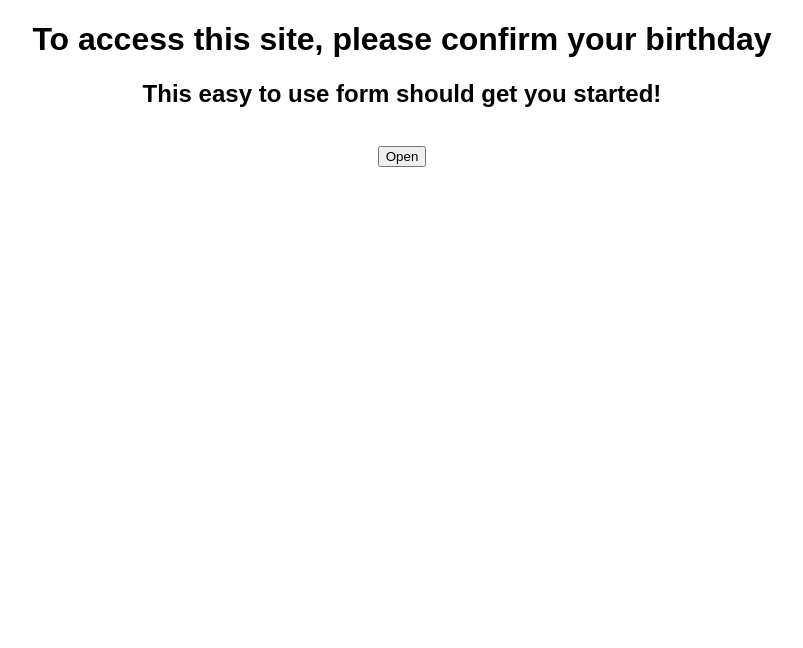
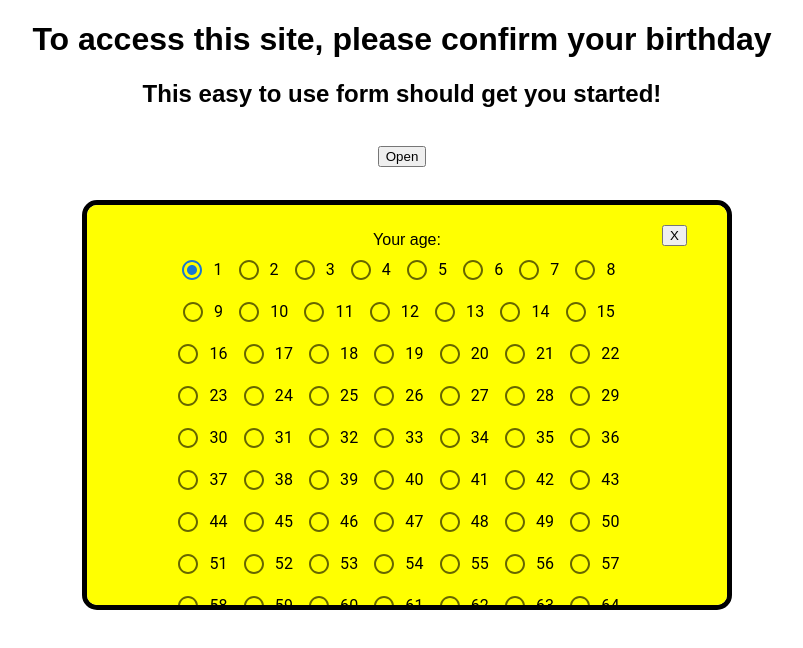
Before and after one commit to connkat/theyellowdubmarine, a React (Create React App) app: page / in a window 1280 px wide. Shown: the top 648 px of the page, without its empty margins (238-1041 px from the left). Built offline with nearby package versions, Linux system fonts and the light colour scheme.

Commit message:
CSS and modal scrolling

```diff
--- a/package.json
+++ b/package.json
@@ -3,6 +3,9 @@
   "version": "0.1.0",
   "private": true,
   "dependencies": {
+    "@emotion/react": "^11.11.0",
+    "@emotion/styled": "^11.11.0",
+    "@mui/material": "^5.13.1",
     "@testing-library/jest-dom": "^5.16.5",
     "@testing-library/react": "^13.4.0",
     "@testing-library/user-event": "^13.5.0",
@@ -10,6 +13,7 @@
     "@types/node": "^16.18.31",
     "@types/react": "^18.2.6",
     "@types/react-dom": "^18.2.4",
+    "mui": "^0.0.1",
     "react": "^18.2.0",
     "react-dom": "^18.2.0",
     "react-scripts": "5.0.1",
--- a/src/App.tsx
+++ b/src/App.tsx
@@ -4,11 +4,10 @@ import "./styles.css";
 import AnnoyingModal from "./components/AnnoyingModal";
 
 export default function App() {
-	const [modal, setModal] = useState(false);
+	const [modal, setModal] = useState(true);
 
 	function setHandleModal(): void {
 		setModal(prevModal => !prevModal);
-		console.log(modal);
 	}
 
 	return (
--- a/src/components/AnnoyingModal.tsx
+++ b/src/components/AnnoyingModal.tsx
@@ -1,4 +1,6 @@
 import { useState } from "react";
+
+import RadioButton from "./RadioButton";
 import "./annoyingModal.css";
 
 type AnnoyingModalProps = {
@@ -6,83 +8,48 @@ type AnnoyingModalProps = {
 };
 
 export default function AnnoyingModal(props: AnnoyingModalProps) {
-	const [name, setName] = useState("");
-	const [password, setPassword] = useState(
-		"SlQyH9QNnY49EMezaH2g3scwihOTH9MJwhrm8bsBy7IXOgZKKLrz1RklVBzescHIZwNYwmT9DBVFEHoSdfmIX91jMRKyo2tUXzfI"
-	);
-	const [length, setLength] = useState(1);
-	const [active, setActive] = useState(false);
+	const [age, setAge] = useState("");
 
-	function handleNameChange(event: any) {
-		const value = event.target.value;
-		if (value.length === length - 1) setName(value);
+	function handleSubmit(event: any) {
+		setAge(event);
+		props.setHandleModal()
 	}
 
-	function handleLongerClick(value: any) {
-		setLength(length + 1);
-		setActive(!active);
+	function createAge() {
+		let output = [];
+		for (let i = 1; i <= 100; i++) {
+			output.push(i);
+		}
+		return output;
 	}
 
-	function handlePasswordChange(event: any) {
-		const value = event.target.value;
-
-		if (value.length <= password.length) {
-			setPassword(value);
-		}
-	}
-
-	function handleSubmit(event: any) {
-		console.log(event);
-	}
+	const ages = createAge();
 
 	return (
 		<div className="AnnoyingModal">
-			<div>
+			<div className="modal-overlay" id="modal-overlay"></div>
+			<div className="modal-container">
+				<div className="modal-container-controls">
 					<button type="submit" onClick={props.setHandleModal}>
 						X
 					</button>
 				</div>
-			<h1>Welcome to this free service</h1>
-			<h2>This easy to use form should get you started!</h2>
-
+				<div className="modal-container-content">
+					<div>
+						<label>Your age:</label>
+					</div>
 					<form>
-				<label>Your name</label>
-				<br />
-				<input type="text" value={name} onChange={handleNameChange}></input>
-				<br />
-				<small>Name length should be: {length - 1}</small>
-
+						{ages.map((age, index) => (
+							<RadioButton value={age} lable={age} key={index} />
+						))}
 						<div>
-					<input
-						type="checkbox"
-						checked={active}
-						onChange={handleLongerClick}
-					></input>
-					<label>My name is longer</label>
-				</div>
-
-				<br />
-				<br />
-
-				<div>
-					<label>Password</label>
-					<br />
-					<input
-						type="text"
-						value={password}
-						onChange={handlePasswordChange}
-					></input>
-				</div>
-
-				<br />
-				<br />
-
-				<div>
-					<button type="submit" onSubmit={handleSubmit}>
-						Registreer
+							<button type="submit" onClick={handleSubmit} value={age}>
+								Submit
 							</button>
 						</div>
 					</form>
 				</div>
+			</div>
+		</div>
 	);
 }
--- /dev/null
+++ b/src/components/RadioButton.tsx
@@ -0,0 +1,26 @@
+import Radio from "@mui/material/Radio";
+import RadioGroup from "@mui/material/RadioGroup";
+import FormControlLabel from "@mui/material/FormControlLabel";
+import FormControl from "@mui/material/FormControl";
+
+type Props = {
+	value: number;
+	lable: number;
+};
+export default function RadioButton(props: Props) {
+	return (
+		<FormControl>
+			<RadioGroup
+				aria-labelledby="radio-buttons-group-label"
+				defaultValue="1"
+				name="radio-buttons-group"
+			>
+				<FormControlLabel
+					value={props.value}
+					control={<Radio />}
+					label={props.lable}
+				/>
+			</RadioGroup>
+		</FormControl>
+	);
+}
--- a/src/components/annoyingModal.css
+++ b/src/components/annoyingModal.css
@@ -3,11 +3,147 @@
 	left: 25%;
 	top: 25%;
 	display: flex;
-	align-items:center;
+	align-items: center;
 	justify-content: center;
 	background-color: rgb(255, 255, 1);
 	height: 50%;
 	width: 50%;
 	border-radius: 15px;
 	border: 5px solid black;
+	overflow-y: auto;
 }
+
+.header {
+	text-align: center;
+}
+
+.main-container {
+	margin: 50px 20px;
+	text-align: center;
+}
+
+.main-container > div {
+	margin-top: 50px;
+}
+
+.modal-open-button {
+	cursor: pointer;
+	padding: 20px;
+	border-radius: 25px;
+	border: 0px;
+	color: white;
+	box-shadow: 10px 10px 10px 0px rgba(55 55 55 / 20%);
+	opacity: 0.8;
+}
+
+.modal-open-button:hover {
+	opacity: 1;
+	transform: translate3D(0, -1px, 0) scale(1.03);
+}
+
+.modal-open-button.modal-open-button-default {
+	background-color: black;
+}
+
+.modal-overlay {
+	display: none;
+	position: fixed;
+	top: 0;
+	left: 0;
+	z-index: 100;
+	width: 100%;
+	height: 100%;
+}
+
+.modal-overlay.modal-overlay-visible {
+	display: block;
+}
+
+.modal-container {
+	padding: 10vh;
+	padding-top: 50vh;
+
+}
+
+.modal-container.modal-container-visible {
+	display: block;
+}
+
+#modal-container-not-scrollable.modal-container {
+	color: red;
+}
+
+#modal-container-scrollable.modal-container {
+	color: green;
+}
+
+.modal-container .modal-container-controls {
+	position: absolute;
+	right: 40px;
+	top: 20px;
+}
+
+.modal-container .modal-container-controls .modal-container-close-button {
+	background-color: red;
+	opacity: 0.7;
+	color: white;
+	border-radius: 25px;
+	padding: 10px;
+	border: 0px;
+}
+
+.modal-container .modal-container-controls .modal-container-close-button:hover {
+	opacity: 1;
+	transform: translate3D(0, -1px, 0) scale(1.03);
+	cursor: pointer;
+}
+
+#modal-container-not-scrollable.modal-container .modal-container-content,
+#modal-container-scrollable.modal-container .modal-container-content {
+	margin: 40px;
+	text-align: justify;
+}
+
+#modal-container-scrollable.modal-container
+	.modal-container-content
+	.modal-container-content-no-scroll {
+	margin: 30px;
+}
+
+#modal-container-scrollable.modal-container
+	.modal-container-content
+	.modal-container-content-scroll {
+	position: absolute;
+	width: auto;
+	height: calc(100% - 140px);
+	overflow-y: auto;
+	margin: 10px 30px 30px 30px;
+	padding: 0px 20px 0px 0px;
+}
+
+#modal-container-scrollable.modal-container
+	.modal-container-content
+	.modal-container-content-scroll::-webkit-scrollbar {
+	width: 10px;
+}
+
+#modal-container-scrollable.modal-container
+	.modal-container-content
+	.modal-container-content-scroll::-webkit-scrollbar-track {
+	box-shadow: inset 0 0 2px #333;
+	border-radius: 10px;
+}
+
+#modal-container-scrollable.modal-container
+	.modal-container-content
+	.modal-container-content-scroll::-webkit-scrollbar-thumb {
+	background: rgba(51, 51, 51, 0.8);
+	opacity: 0.6;
+	border-radius: 10px;
+}
+
+#modal-container-scrollable.modal-container
+	.modal-container-content
+	.modal-container-content-scroll::-webkit-scrollbar-thumb:hover {
+	background: rgba(51, 51, 51, 1);
+}
```
Also changed, not shown: 1 other file (tests, documents, lock files or other folders). Lines whose indentation alone changed are shown as unchanged.
